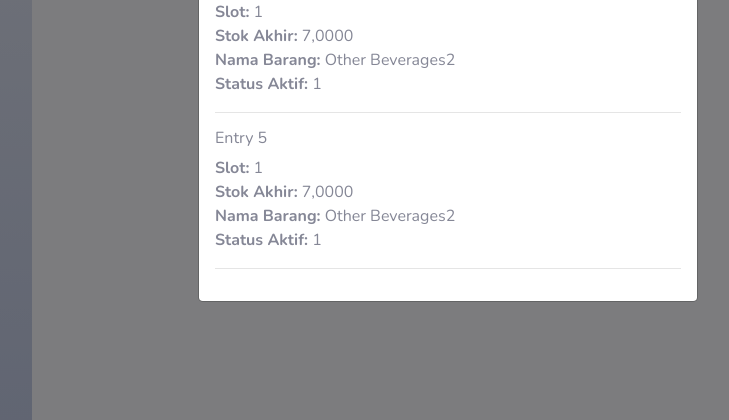
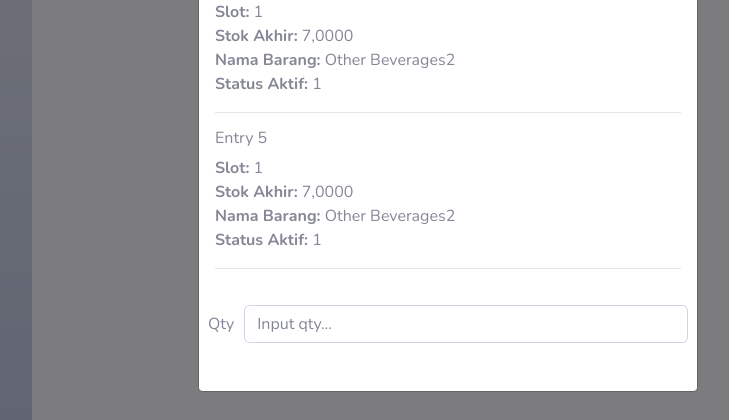
Before and after one commit to FredoVz/vending-machine, a CodeIgniter app: page /vending-machine/dashboard in a window 1280 px wide, after a click on "Detail". Shown: the part 723-1143 px from the top of the page, without its empty margins (192-921 px from the left). Run offline with CodeIgniter, Linux system fonts and the light colour scheme; the visitor is signed in with stand-in values (Sample User, id 1).

Commit message:
Update dashboard.php

```diff
--- a/application/views/dashboard.php
+++ b/application/views/dashboard.php
@@ -115,6 +115,15 @@
                 </div>
 
                 <div class="modal-body" id="modal-body-content">
+                </div>
+
+                <div class="form-row align-items-center mt-1 mb-5 mr-1 ml-1">
+                    <div class="col-auto">
+                        <label for="qty" class="col-form-label">Qty</label>
+                    </div>
+                    <div class="col">
+                        <input type="number" class="form-control" id="qty" name="qty" placeholder="Input qty..." min="0" required>
+                    </div>
                 </div>
             </form>
         </div>
```
